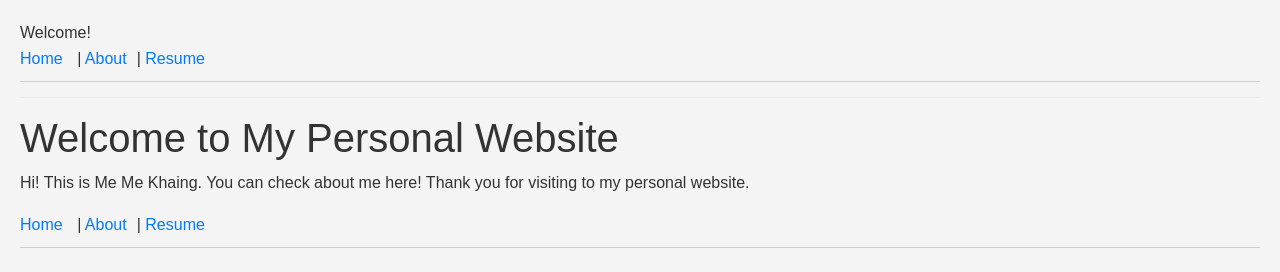
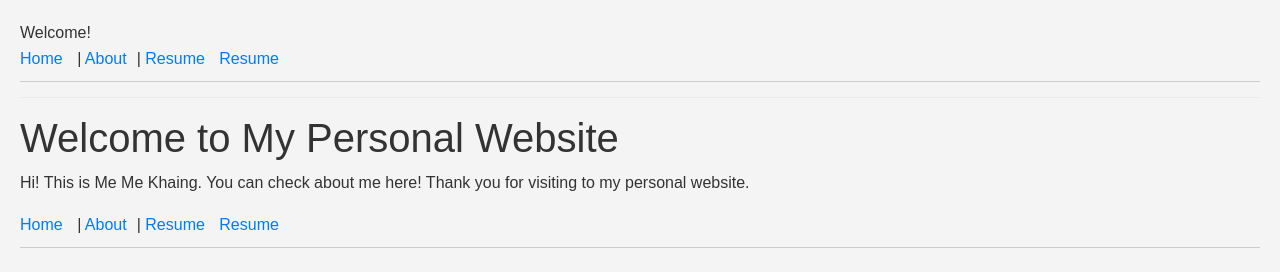
Before and after one commit to MeMeKhaingPhd/Research, a website: page views/index.html in a window 1280 px wide. Drawn offline with nearby package versions, Linux system fonts and the light colour scheme.

Commit message:
resume done

```diff
--- a/views/index.html
+++ b/views/index.html
@@ -21,6 +21,7 @@
         <a href="/">Home</a> |
         <a href="/about">About</a>|
         <a href="/resume">Resume</a>
+        <a href="/contact">Resume</a>
     </nav>
     <hr>
     <h1>Welcome to My Personal Website</h1>
@@ -29,6 +30,7 @@
         <a href="/">Home</a> |
         <a href="/about">About</a>|
         <a href="/resume">Resume</a>
+        <a href="/contact">Resume</a>
     </nav>
 
 </body>
```
